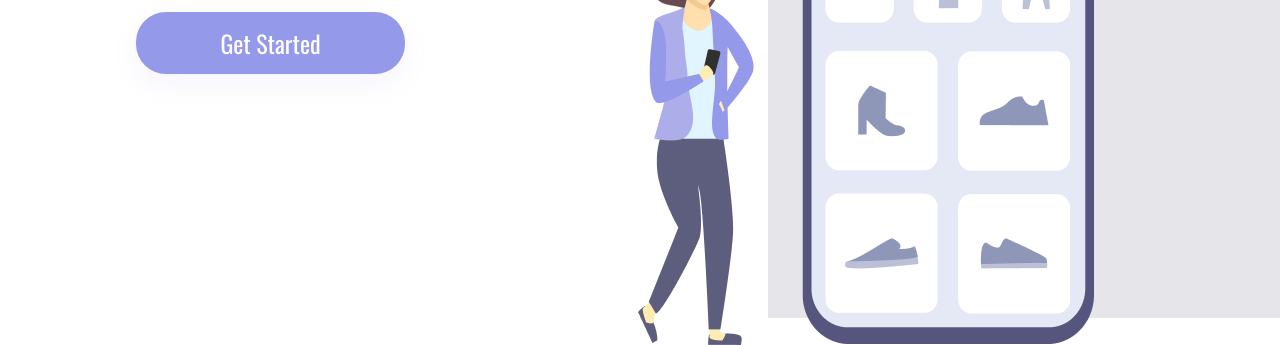
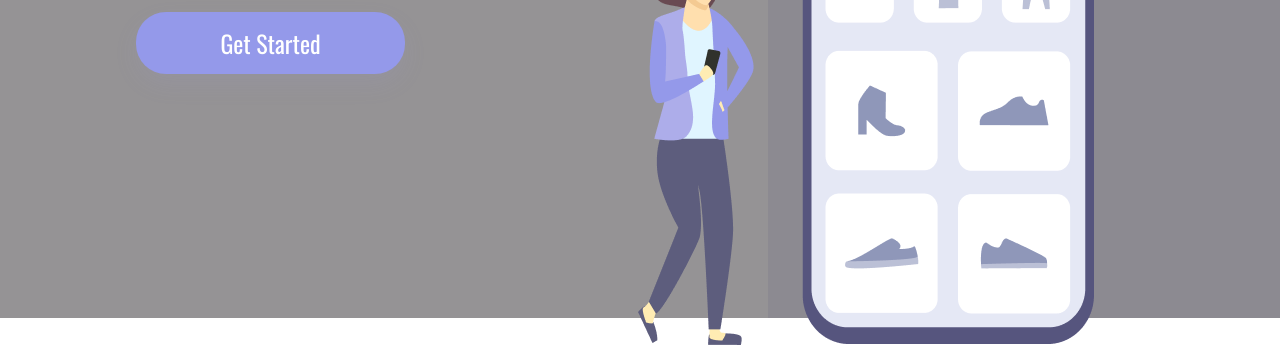
Before and after one commit to Verneloira/Easy-shopping, a plain HTML site: page index.html in a window 1280 px wide. Shown: the part 482-827 px from the top of the page. Drawn offline with nearby package versions, Linux system fonts and the light colour scheme.

Commit message:
add color

```diff
--- a/styles.css
+++ b/styles.css
@@ -11,6 +11,7 @@
 .wrapper {
   height: 100vh;
   width: 100vw;
+  background-color: #959395;
 
 
 
@@ -21,6 +22,7 @@
   width: 60%;
   padding-left: 136px;
   margin-top: 20%;
+
 
 }
 
```
